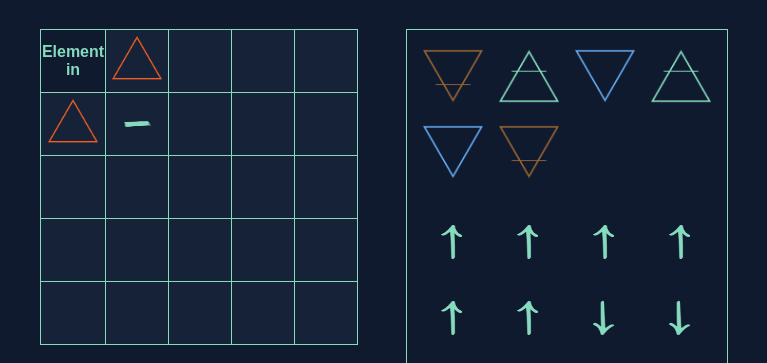
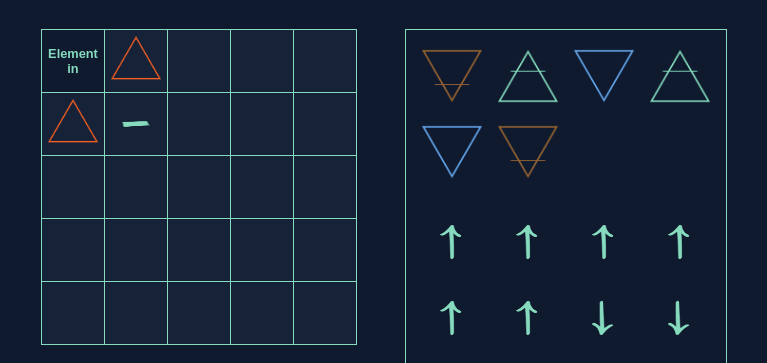
Before and after one commit to Edgeyoucator/Aristotle, a plain HTML site: page index.html in a window 1280 px wide. Shown: the part 291-654 px from the top of the page, 256-1023 px from the left. Drawn offline with Linux system fonts and the light colour scheme.

Commit message:
Update style.css

```diff
--- a/style.css
+++ b/style.css
@@ -53,6 +53,10 @@ h1 {
   margin-top: 2rem;
 }
 
+#element-grid th:first-child {
+  font-size: 0.8rem; /* or whatever size works */
+}
+
 .drag-panel {
   border: 1px solid #86dabd;
   padding: 1rem;
```
